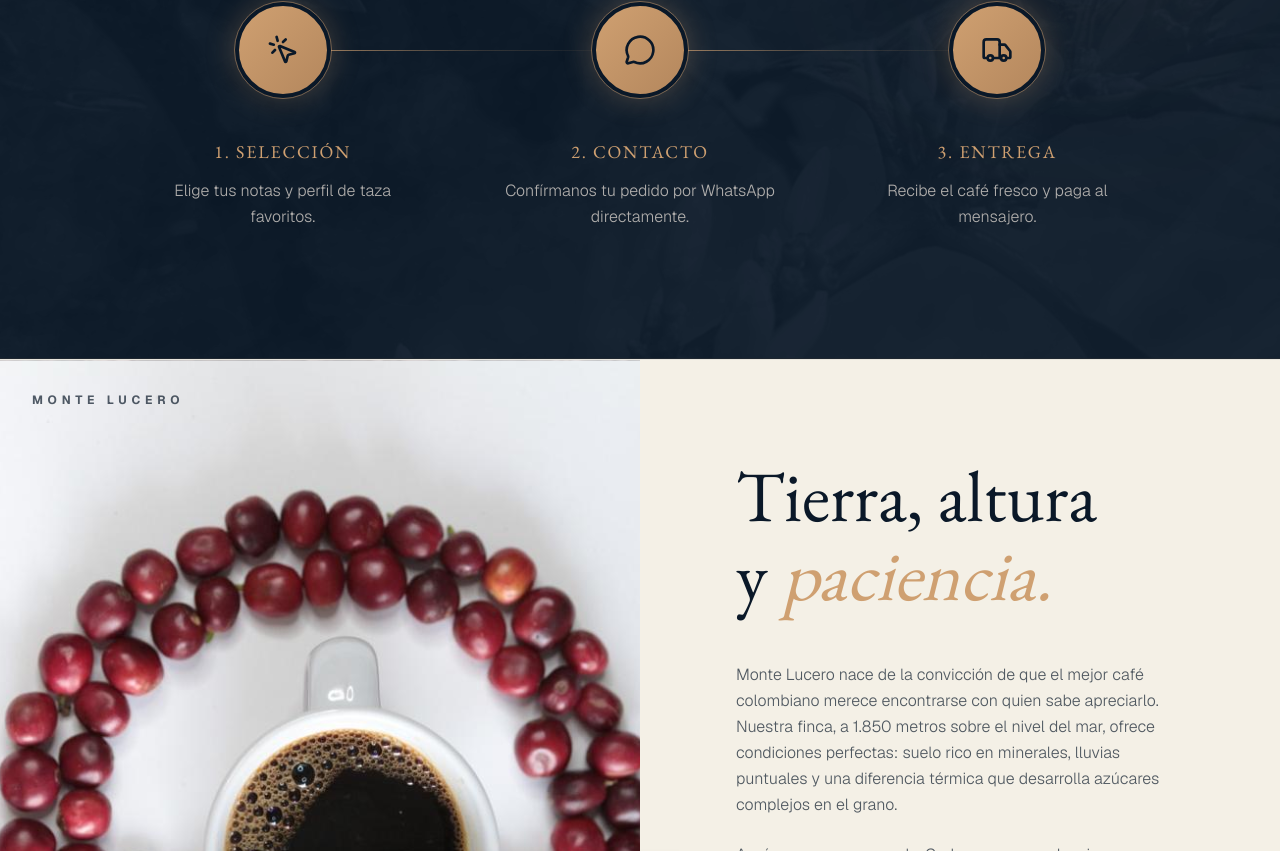
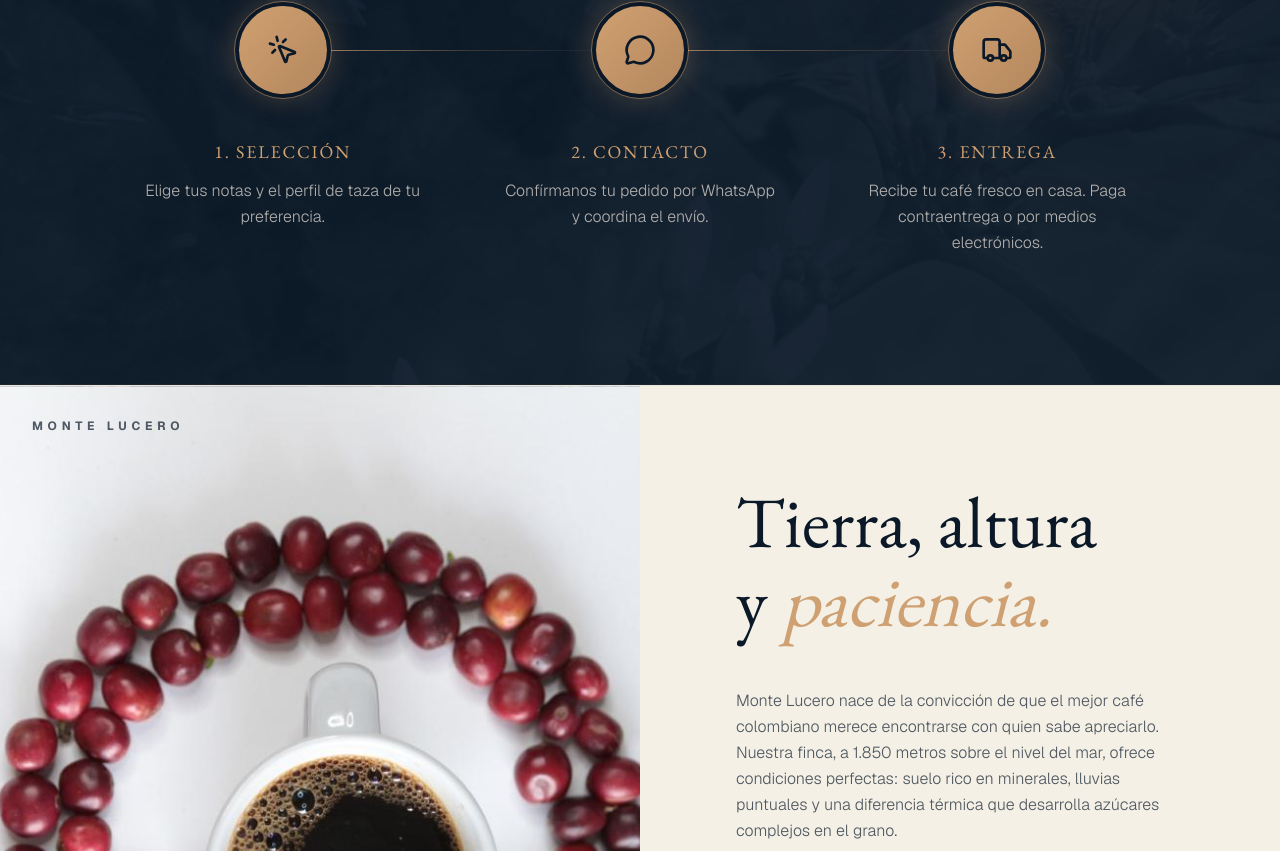
Before and after one commit to YeisonZapata71/montelucero, a Next.js app: page / in a window 1280 px wide. Shown: the part 3269-4120 px from the top of the page. Built offline with nearby package versions, Linux system fonts and the light colour scheme.

Commit message:
copy: improve text in HowToBuy to mention payment options

```diff
--- a/src/components/HowToBuy.tsx
+++ b/src/components/HowToBuy.tsx
@@ -9,17 +9,17 @@
     {
       icon: <MousePointerClick className="w-8 h-8 text-[#0A1828]" />,
       title: "1. Selección",
-      description: "Elige tus notas y perfil de taza favoritos."
+      description: "Elige tus notas y el perfil de taza de tu preferencia."
     },
     {
       icon: <MessageCircle className="w-8 h-8 text-[#0A1828]" />,
       title: "2. Contacto",
-      description: "Confírmanos tu pedido por WhatsApp directamente."
+      description: "Confírmanos tu pedido por WhatsApp y coordina el envío."
     },
     {
       icon: <Truck className="w-8 h-8 text-[#0A1828]" />,
       title: "3. Entrega",
-      description: "Recibe el café fresco y paga al mensajero."
+      description: "Recibe tu café fresco en casa. Paga contraentrega o por medios electrónicos."
     }
   ];
 
```
